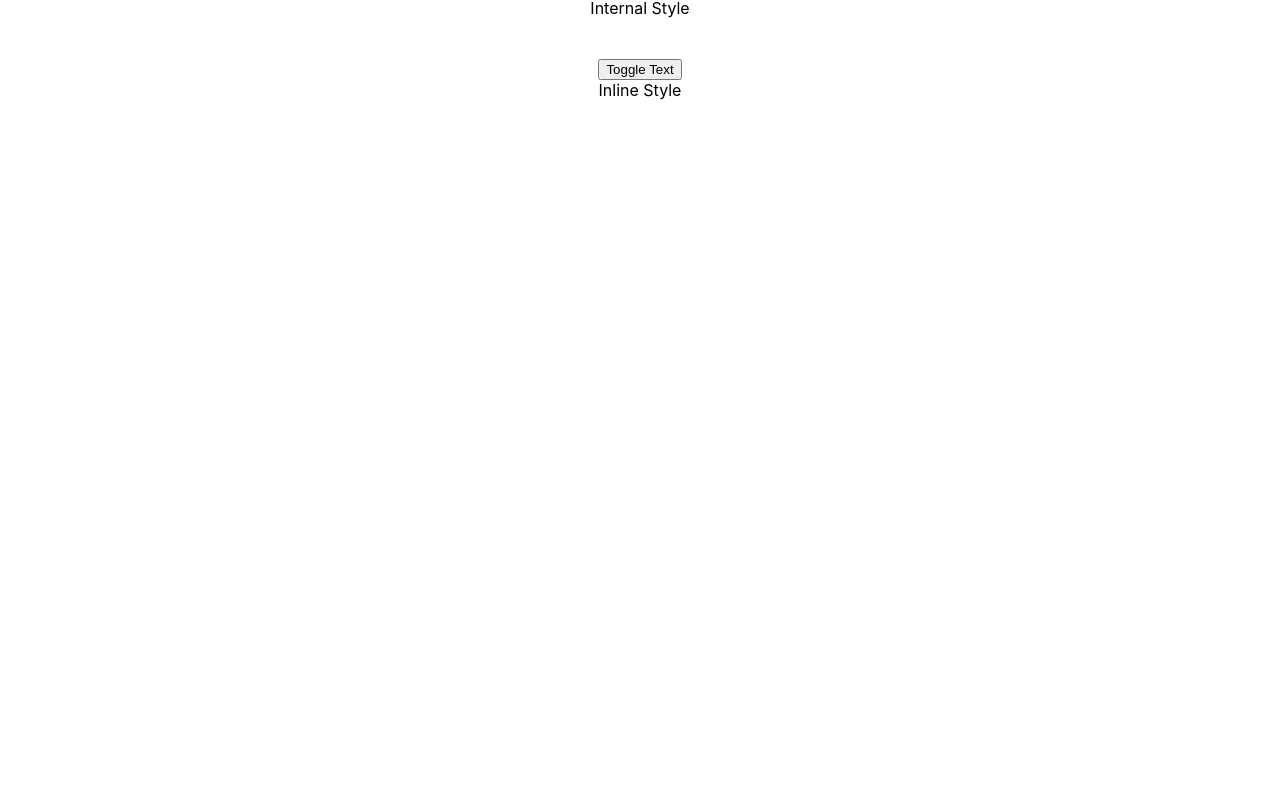
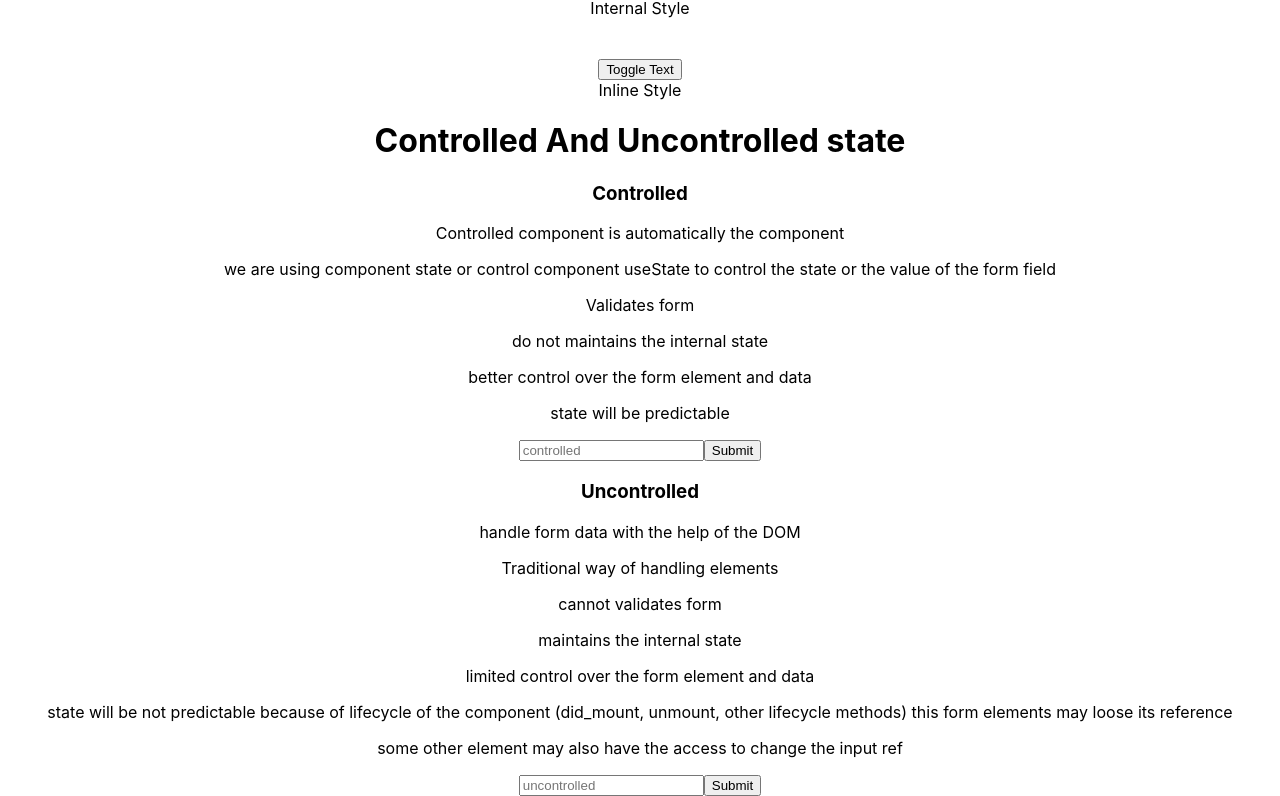
Before and after one commit to Ghos7h/react-important-questions-v1, a React (Create React App) app: page / in a window 1280 px wide. Shown: the part 587-1383 px from the top of the page. Before the commit the page ends 800 px from the top, so only its background shows below. Built offline with nearby package versions, Linux system fonts and the light colour scheme; the HTML template or start-up script is replaced by a standard one.

Commit message:
Controlled and uncontrolled

```diff
--- a/src/App.js
+++ b/src/App.js
@@ -2,6 +2,7 @@ import './App.css';
 import React, {useState} from 'react';
 import Form from './components/Form';
 import ReactStyle from './components/ReactStyle'
+import ControlledAndUncontrolled from './components/ControlledAndUncontrolled'
 
 function App() {
   const [displayCount, setDisplayCount] = useState(0)
@@ -22,6 +23,10 @@ function App() {
         <Form/>
         <h1>React Styling</h1>
         <ReactStyle/>
+
+        <h1>Controlled And Uncontrolled state</h1>
+        <ControlledAndUncontrolled/>
+
     </div>
   );
 }
--- /dev/null
+++ b/src/components/ControlledAndUncontrolled.jsx
@@ -0,0 +1,50 @@
+import React,{useState, useRef} from 'react'
+
+const ControlledAndUncontrolled = () => {
+    // Controlled
+    const [inputText, setInputText] = useState('');
+    const handleSubmit = (e) => {
+        e.preventDefault();
+        console.log('inputText = ', inputText);
+    }
+
+    // uncontrolled
+    const inputRef = useRef(null);
+    const handleUncontrolledSubmit = (e) =>{
+        e.preventDefault();
+        inputRef.current = e.target.value
+    }
+  return (
+    <div>
+        <h3>Controlled</h3>
+
+          <p>Controlled component is automatically the component</p>
+          <p>we are using component state or control component useState to control the state or the value of the form field</p>
+          <p>Validates form</p>
+          <p>do not maintains the internal state</p>
+          <p>better control over the form element and data</p>
+          <p>state will be predictable</p>
+
+        <form>
+            <input type="text" placeholder='controlled' onChange={(e)=> setInputText((prev=> prev=e.target.value))} value={inputText}/>
+            <button onClick={handleSubmit}>Submit</button>
+        </form>
+        <h3>Uncontrolled</h3>
+
+          <p>handle form data with the help of the DOM</p>
+          <p>Traditional way of handling elements</p>
+          <p>cannot validates form</p>
+          <p>maintains the internal state</p>
+          <p>limited control over the form element and data</p>
+          <p>state will be not predictable because of lifecycle of the component (did_mount, unmount, other lifecycle methods) this form elements may loose its reference</p>
+            <p>some other element may also have the access to change the input ref</p>
+
+        <form>
+            <input type="text" placeholder='uncontrolled' ref = {inputRef}/>
+            <button onClick={handleUncontrolledSubmit}>Submit</button>
+        </form>
+    </div>
+  )
+}
+
+export default ControlledAndUncontrolled
```
